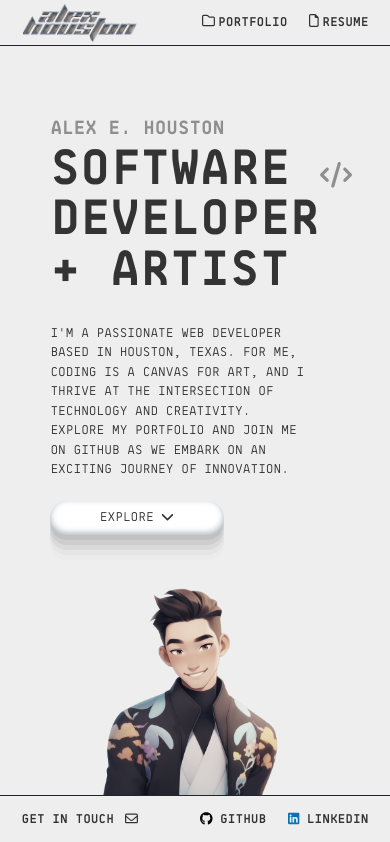
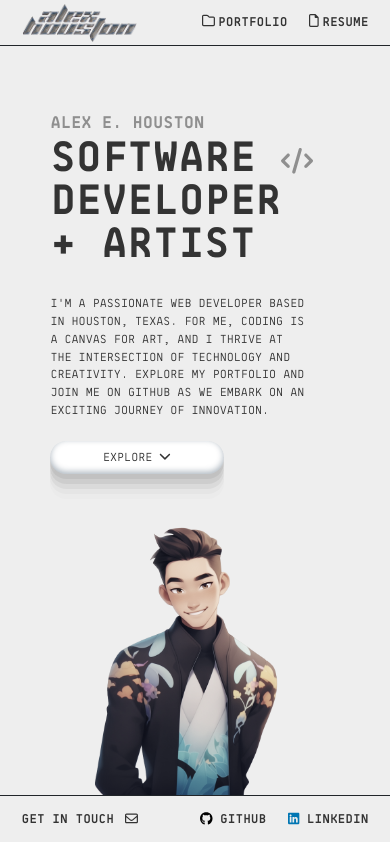
Before and after one commit to alexehouston/aeh-2.0, a React (Vite) app: page / in a window 390 px wide. Shown: the top 842 px of the page. Built offline with nearby package versions, Linux system fonts and the light colour scheme.

Commit message:
adjust font sizing

```diff
--- a/src/Home/Home.css
+++ b/src/Home/Home.css
@@ -9,6 +9,10 @@
 .aeh-ai {
   filter: saturate(50%);
   width: 100%;
+}
+
+.alex {
+  font-size: 1.5rem;
 }
 
 .explore-btn {
@@ -38,6 +42,14 @@
   }
 
   .Home h1 {
-    font-size: 3.5rem !important;
+    font-size: 3rem !important;
+  }
+
+  .Home p {
+    font-size: .825rem;
+  }
+
+  .alex {
+    font-size: 1.2rem;
   }
 }
--- a/src/Home/Home.jsx
+++ b/src/Home/Home.jsx
@@ -14,7 +14,7 @@ export default function Home({ handleMouseEnter }) {
         </div>
         <div className="home-text col-12 col-md-9 col-lg-6 p-0 text-start d-flex flex-column">
           <h1 className="lh-1">
-            <span className="fs-4 opacity-50">Alex E. Houston</span>
+            <span className="alex opacity-50">Alex E. Houston</span>
             <br />
             Software <FontAwesomeIcon icon={faCode} className="fs-1 opacity-50" />
             <br />
```
